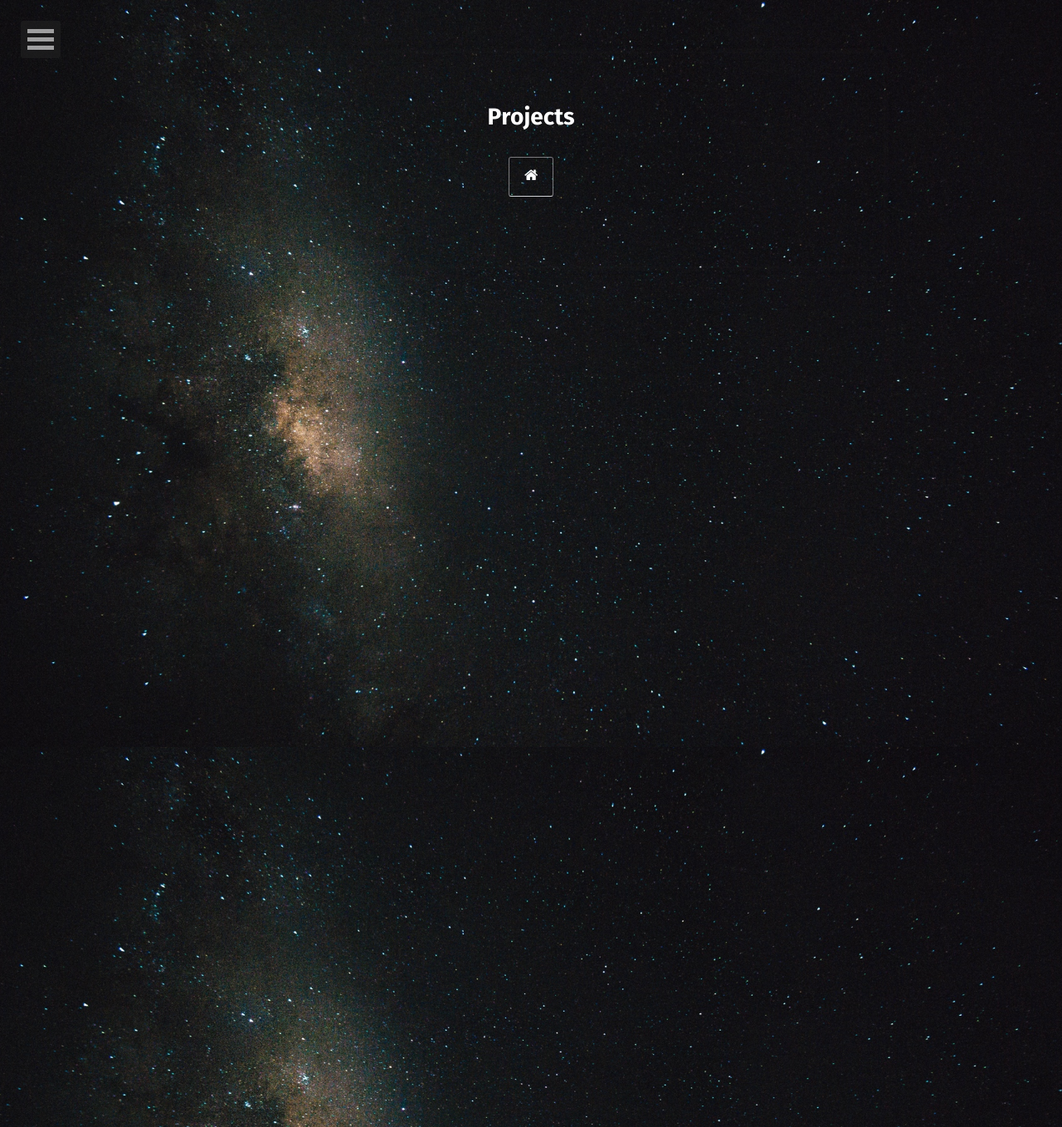
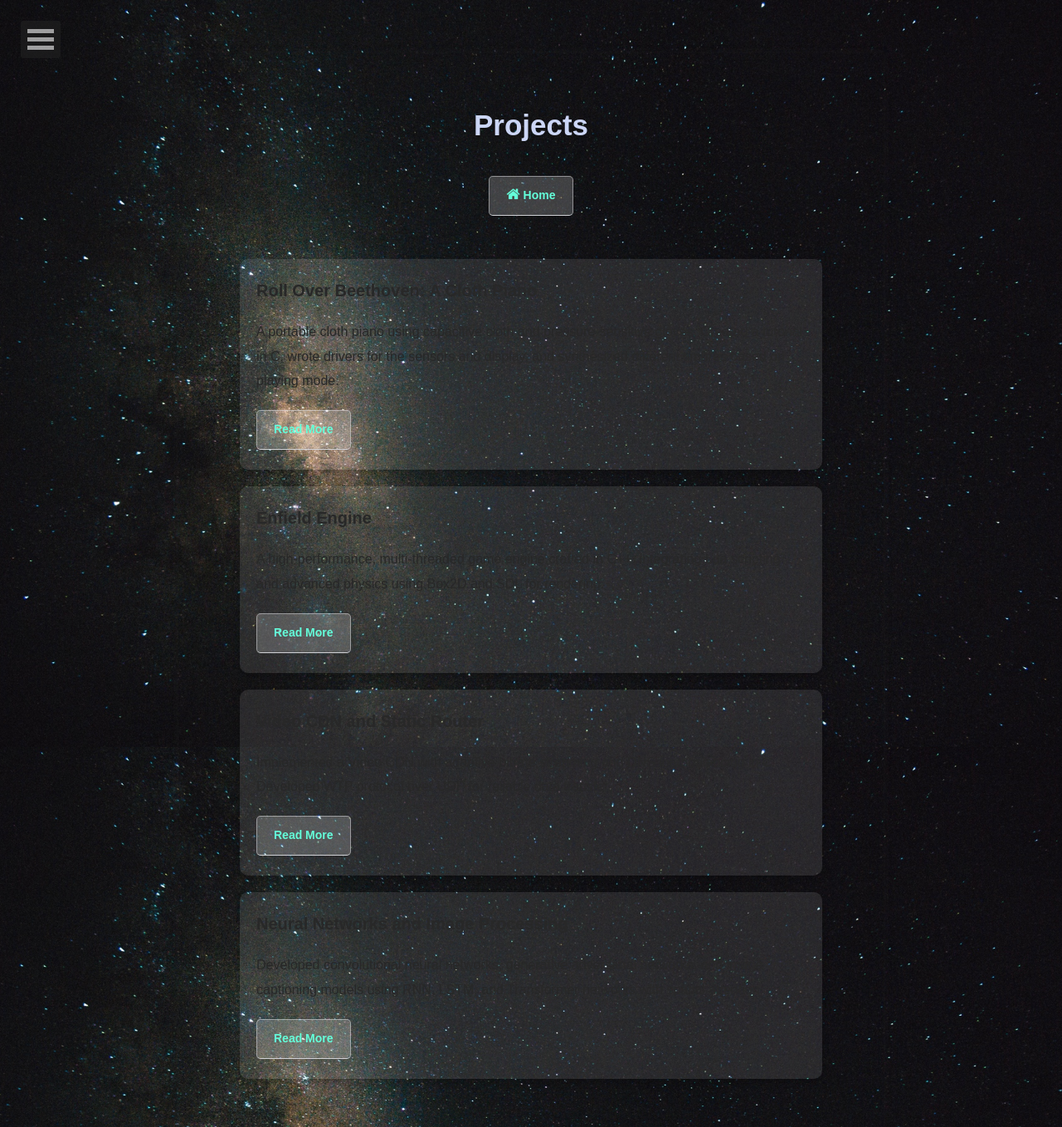
Before and after one commit to Porvesh/Porvesh.github.io, a Jekyll site: the page built from projects/index.md, in a window 1280 px wide. Shown: the whole page at 83% size. Built offline with Jekyll 4.4.1, drawn with Linux system fonts in a browser that asks for light colours; some web fonts are replaced.

Commit message:
fixing project

```diff
--- a/_layouts/project.html
+++ b/_layouts/project.html
@@ -1,6 +1,7 @@
 ---
 layout: compress
 ---
+
 <!DOCTYPE html>
 <!--[if lt IE 7]><html class="no-js lt-ie9 lt-ie8 lt-ie7"> <![endif]-->
 <!--[if (IE 7)&!(IEMobile)]><html class="no-js lt-ie9 lt-ie8"><![endif]-->
@@ -8,6 +9,40 @@ layout: compress
 <!--[if gt IE 8]><!--> <html class="no-js"><!--<![endif]-->
 <head>
     {% include head.html %}
+    <style>
+        body {
+            font-family: Arial, sans-serif;
+            line-height: 1.6;
+            color: white;
+            background-color: #0a192f;
+        }
+        .post-list ul {
+            padding: 0;
+            list-style-type: none;
+        }
+        .post-list li {
+            margin-bottom: 20px;
+            padding: 20px;
+            border-radius: 10px;
+            background-color: rgba(255, 255, 255, 0.1);
+            box-shadow: 0 4px 8px rgba(0, 0, 0, 0.2);
+        }
+        .post-title h1 {
+            font-size: 2.5em;
+            color: #ccd6f6;
+        }
+        .btn.zoombtn {
+            color: #64ffda;
+            text-decoration: none;
+            padding: 10px 20px;
+            border-radius: 5px;
+            background-color: rgba(255, 255, 255, 0.2);
+        }
+        .btn.zoombtn:hover {
+            background-color: #64ffda;
+            color: #0a192f;
+        }
+    </style>
 </head>
 <body>
     {% include nav.html %}
@@ -16,23 +51,45 @@ layout: compress
         <div class="wrapper animated fadeIn" style="background-color:rgba(0,0,0,0);">
             <div class="content">
                 <div class="post-title">
-                    <h1 style="color:white;"></b>{{ page.title }}</b></h1>
-                    <a class="btn zoombtn" href="{{site.url}}" style="background-color:rgba(0,0,0,0);">
-                        <i class="fa fa-home" style="font-size: 1.25em;color:white;"></i>
+                    <h1>{{ page.title }}</h1>
+                    <a class="btn zoombtn" href="{{ site.url }}">
+                        <i class="fa fa-home" style="font-size: 1.25em;"></i> Home
                     </a>
                 </div>
                 <div class="post-list">
-                    {% for post in site.posts %}
-                        {% if post.project %}
+                    <!-- Roll Over Beethoven -->
                     <ul>
-                        <li class="wow fadeInLeft" data-wow-duration="1.5s" style="background-color:rgba(255,255,255,0.7);">
-                            <a class="zoombtn" href="{{ site.url }}{{ post.url }}">{{ post.title }}</a>
-                            <p>{{ post.excerpt }}</p>
-                            <a href="{{ site.url }}{{ post.url }}" class="btn zoombtn" style="background-color:rgba(255,255,255,0.8);">Read More</a>
+                        <li class="wow fadeInLeft" data-wow-duration="1.5s">
+                            <a class="zoombtn" href="#beethoven">Roll Over Beethoven: A Cloth Piano</a>
+                            <p>A portable cloth piano using capacitive cloth and pressure-sensitive gloves. Created a tutorial in C, wrote drivers for the sensors and display, and synthesized different timbres based on playing mode.</p>
+                            <a href="#beethoven" class="btn zoombtn">Read More</a>
                         </li>
                     </ul>
-                      {% endif %}
-                    {% endfor %}
+                    <!-- Enfield Engine -->
+                    <ul>
+                        <li class="wow fadeInLeft" data-wow-duration="1.5s">
+                            <a class="zoombtn" href="#enfield">Enfield Engine</a>
+                            <p>A high-performance, multi-threaded game engine crafted in C++, integrating Lua scripting and advanced physics using Box2D and SDL for rendering.</p>
+                            <a href="#enfield" class="btn zoombtn">Read More</a>
+                        </li>
+                    </ul>
+                    <!-- Video CDN -->
+                    <ul>
+                        <li class="wow fadeInLeft" data-wow-duration="1.5s">
+                            <a class="zoombtn" href="#cdn">Video CDN and Static Router</a>
+                            <p>Implemented a Video CDN with adaptive bitrate streaming and DNS load balancing in C. Developed WTP protocol over UDP for reliable data transfer.</p>
+                            <a href="#cdn" class="btn zoombtn">Read More</a>
+                        </li>
+                    </ul>
+                    <!-- Neural Networks -->
+                    <ul>
+                        <li class="wow fadeInLeft" data-wow-duration="1.5s">
+                            <a class="zoombtn" href="#nn">Neural Networks and Image Processing</a>
+                            <p>Developed convolutional neural networks, generative adversarial networks, and image captioning models using RNN, LSTM, and Transformer networks with spatial attention.</p>
+                            <a href="#nn" class="btn zoombtn">Read More</a>
+                        </li>
+                    </ul>
+                    <!-- Add more projects as needed -->
                 </div>
             </div>
         </div>
```
Also changed, not shown: _layouts/experience.html (+30 -6 lines).
